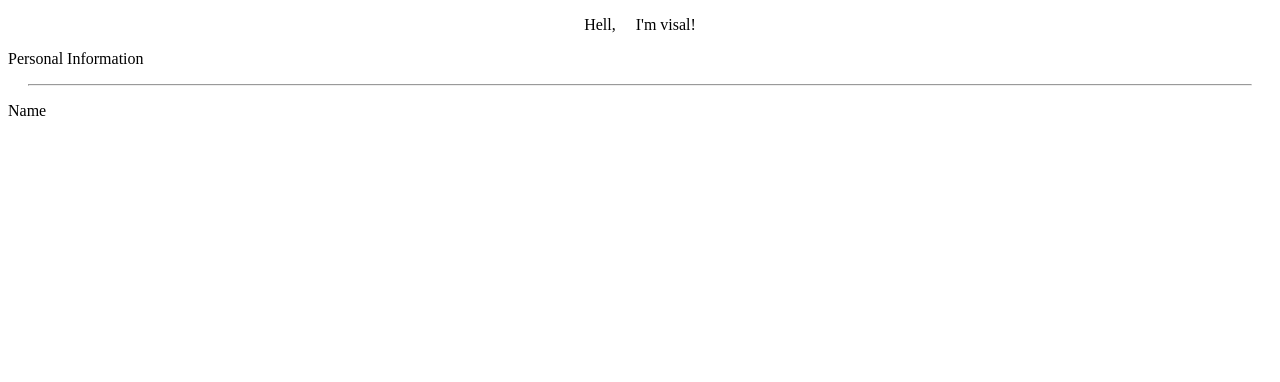
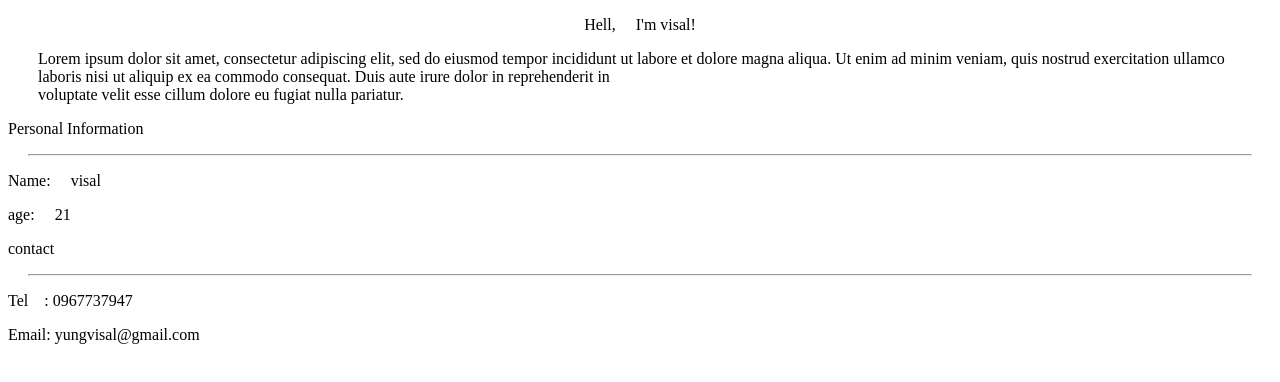
Before and after one commit to YungVisal/TD, a plain HTML site: page My portfolio.html in a window 1280 px wide. Drawn offline with Linux system fonts and the light colour scheme.

Commit message:
This is my portfolio for version1.

```diff
--- a/My portfolio.html
+++ b/My portfolio.html
@@ -7,10 +7,17 @@
 </head>
 <body>
 	<p align="center">Hell, &nbsp; &nbsp; I'm visal!</p>
+	<p style="margin-left: 30px; margin-right: 30;"> Lorem ipsum dolor sit amet, consectetur adipiscing elit, sed do eiusmod tempor incididunt ut labore et dolore magna aliqua. Ut enim ad minim veniam, quis nostrud exercitation ullamco laboris nisi ut aliquip ex ea commodo consequat. Duis aute irure dolor in reprehenderit
+		 in<br/> voluptate velit esse cillum dolore eu fugiat nulla pariatur.</p>
 
 	<p>Personal Information</p>
 	<hr style="margin-left: 20px; margin-right: 20px;" />
-	<p> <body>Name</body> &nbsp; &nbsp; </p>
+	<p> Name: &nbsp; &nbsp; visal</p>
+	<p>age: &nbsp;  &nbsp; 21</p>
+	<p>contact</p>
+	<hr style="margin-left: 20px; margin-right: 20px;" />
+	<p>Tel  &nbsp; &nbsp;: 0967737947</p>
+	<p>Email: yungvisal@gmail.com</p>
 
 </body>
 </html>
```
